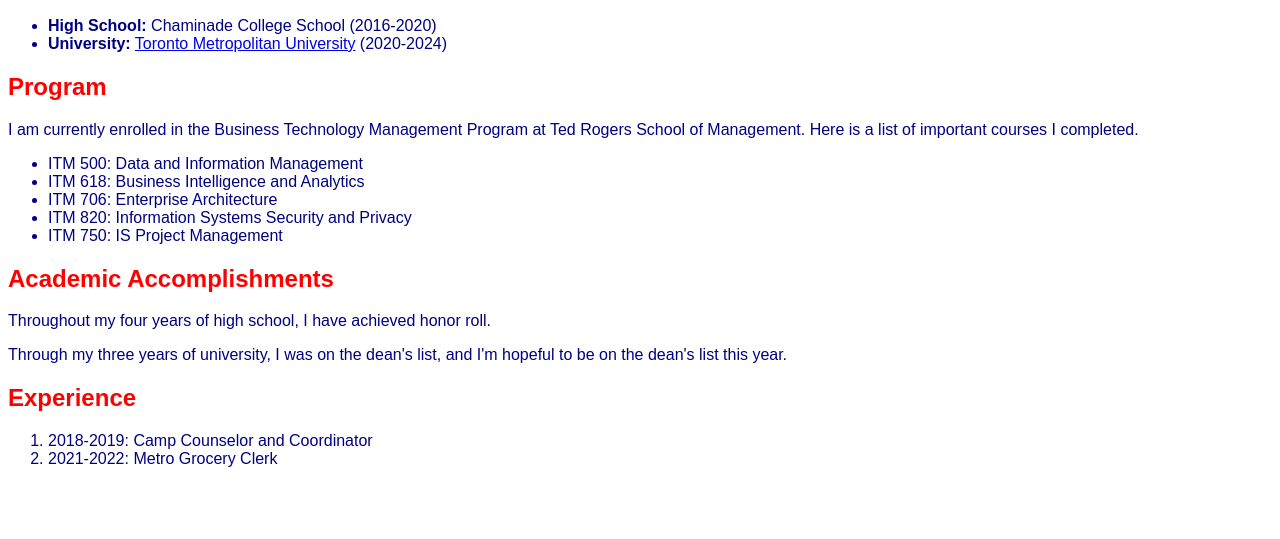
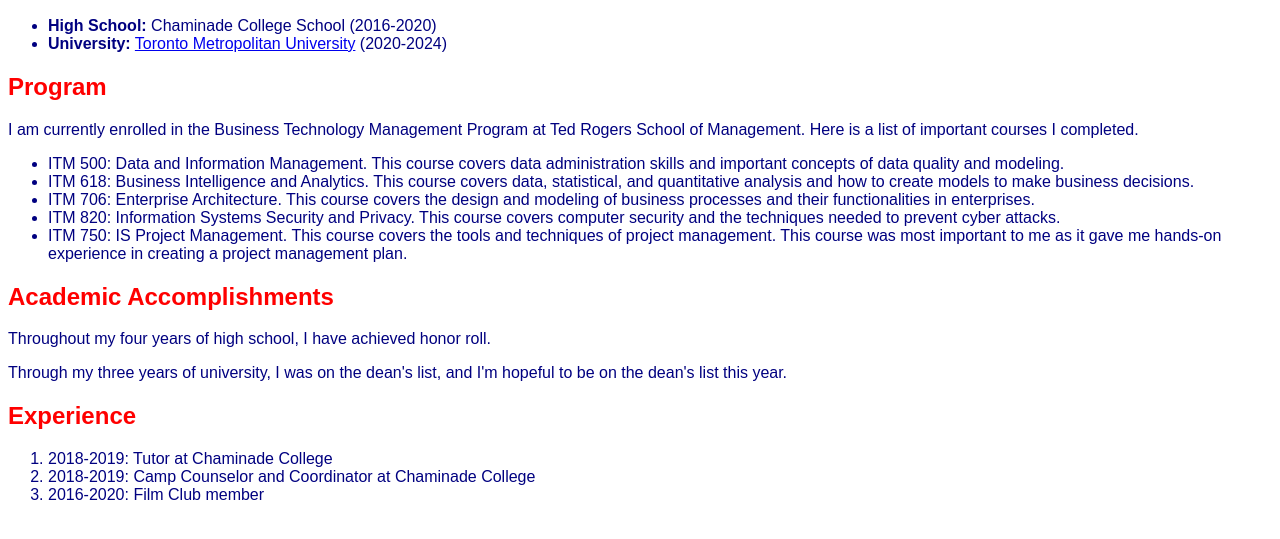
Before and after one commit to nichoantonluke/nichoantonluke.github.io, a plain HTML site: page index.html in a window 1280 px wide. Shown: the part 111-650 px from the top of the page. Drawn offline with Linux system fonts and the light colour scheme.

Commit message:
Update index.html

```diff
--- a/index.html
+++ b/index.html
@@ -38,11 +38,12 @@
         <h2>Program</h2>
         <p>I am currently enrolled in the Business Technology Management Program at Ted Rogers School of Management. Here is a list of important courses I completed.</p>
         <ul>
-            <li>ITM 500: Data and Information Management</li>
-            <li>ITM 618: Business Intelligence and Analytics</li>
-            <li>ITM 706: Enterprise Architecture</li>
-            <li>ITM 820: Information Systems Security and Privacy</li>
-            <li>ITM 750: IS Project Management</li>
+            <li>ITM 500: Data and Information Management. This course covers data administration skills and important concepts of data quality and modeling.</li>
+            <li>ITM 618: Business Intelligence and Analytics. This course covers data, statistical, and quantitative analysis and how to create models to make business decisions.</li>
+            <li>ITM 706: Enterprise Architecture. This course covers the design and modeling of business processes and their functionalities in enterprises.</li>
+            <li>ITM 820: Information Systems Security and Privacy. This course covers computer security and the techniques needed to prevent cyber attacks.</li>
+            <li>ITM 750: IS Project Management. This course covers the tools and techniques of project management. This course was most important to me as it gave me hands-on experience in creating a project management plan.</li>
+
         </ul>
     </section>
 
@@ -55,8 +56,9 @@
     <section>
         <h2>Experience</h2>
         <ol>
-            <li>2018-2019: Camp Counselor and Coordinator</li>
-            <li>2021-2022: Metro Grocery Clerk</li>
+            <li>2018-2019: Tutor at Chaminade College</li>
+            <li>2018-2019: Camp Counselor and Coordinator at Chaminade College</li>
+            <li>2016-2020: Film Club member</li>
         </ol>
     </section>
 
```
